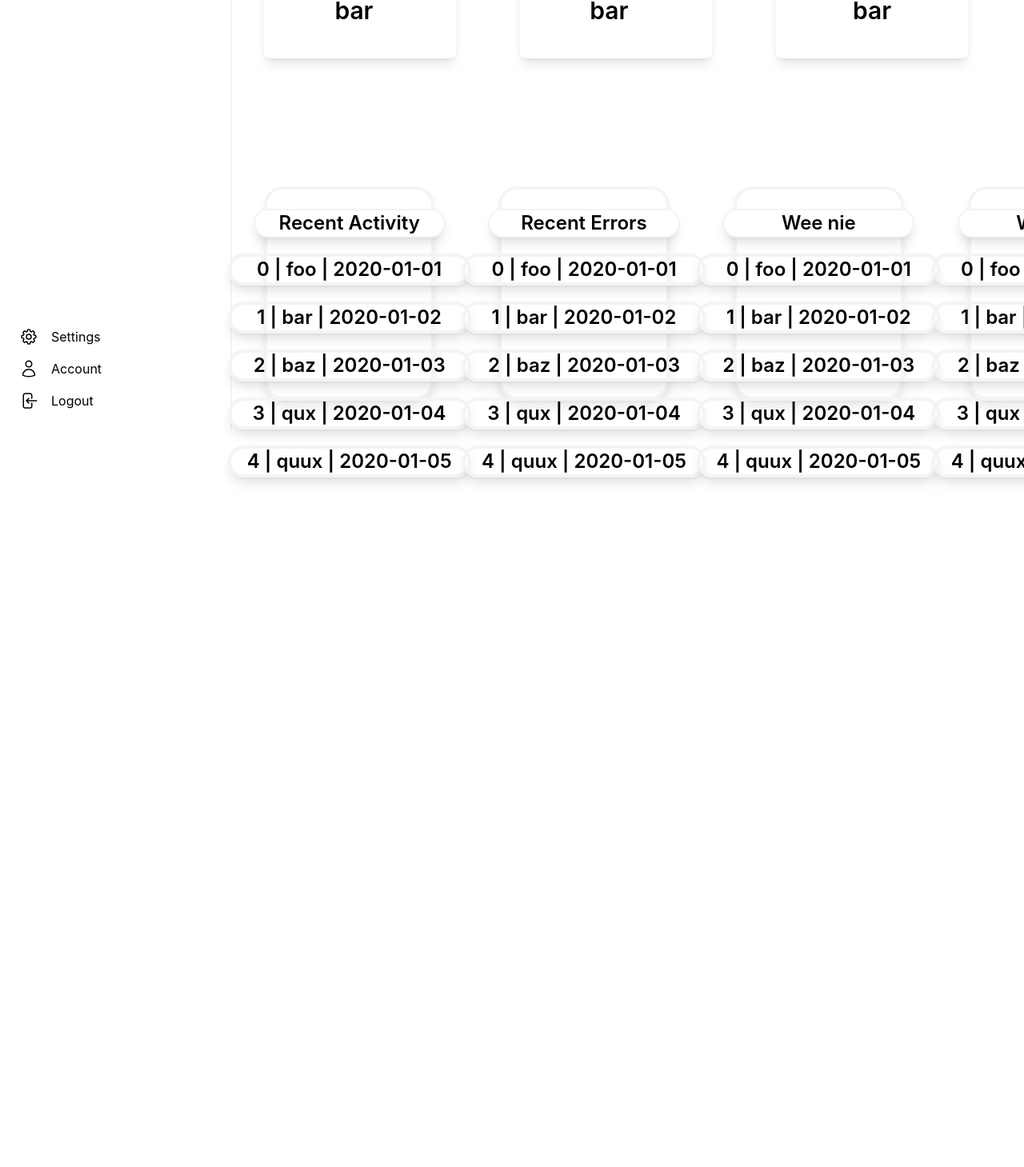
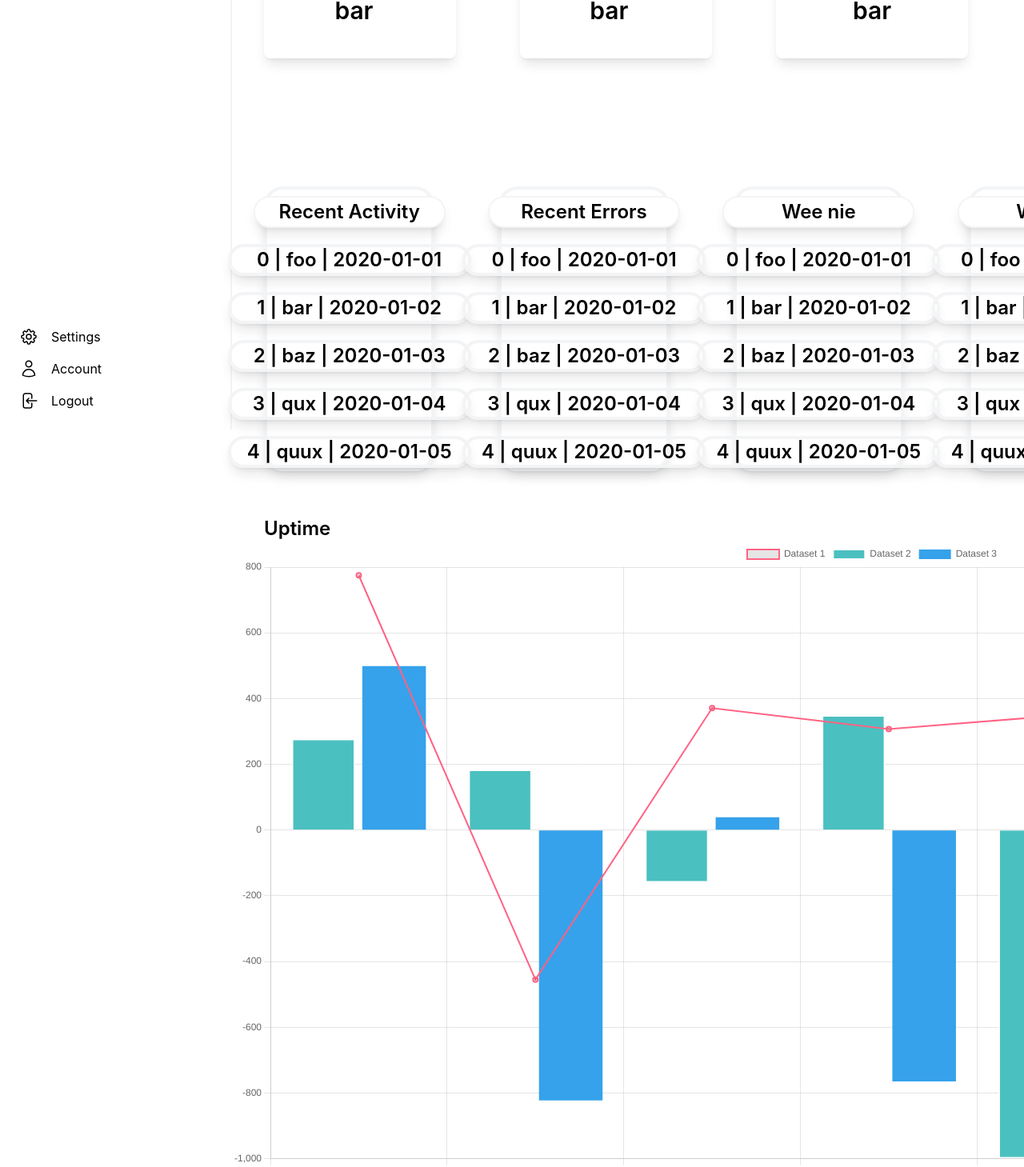
Before and after one commit to The0Danktor/Project-C, a React (Create React App) app in the folder ClientApp/: page /admin in a window 1280 px wide. Shown: the part 263-1722 px from the top of the page at 80% size. Before the commit the page ends 1136 px from the top, so only its background shows below. Built offline with nearby package versions, Linux system fonts and the light colour scheme; no server answers.

Commit message:
Chart + faker voor data
Template chart toegevoegd voor beter overzicht admin

```diff
--- a/ClientApp/package.json
+++ b/ClientApp/package.json
@@ -12,10 +12,12 @@
     "@types/node": "^17.0.45",
     "@types/react": "^18.0.21",
     "@types/react-dom": "^18.0.6",
+    "chart.js": "^3.9.1",
     "i18next": "^21.10.0",
     "i18next-browser-languagedetector": "^6.1.8",
     "i18next-http-backend": "^1.4.4",
     "react": "^18.2.0",
+    "react-chartjs-2": "^4.3.1",
     "react-dom": "^18.2.0",
     "react-i18next": "^11.18.6",
     "react-redux": "^8.0.4",
@@ -49,6 +51,7 @@
     ]
   },
   "devDependencies": {
+    "@faker-js/faker": "^7.6.0",
     "autoprefixer": "^10.4.12",
     "postcss": "^8.4.17",
     "tailwindcss": "^3.1.8"
--- a/ClientApp/src/components/Shared/AdminLayout.tsx
+++ b/ClientApp/src/components/Shared/AdminLayout.tsx
@@ -2,7 +2,63 @@ import React from "react";
 import { Outlet } from "react-router-dom";
 import { NavSide } from "./NavSide";
 import { Header } from "./Header";
-import {Link} from "react-router-dom";
+import { Link } from "react-router-dom";
+import {
+  Chart as ChartJS,
+  LinearScale,
+  CategoryScale,
+  BarElement,
+  PointElement,
+  LineElement,
+  Legend,
+  Tooltip,
+  LineController,
+  BarController,
+} from 'chart.js';
+import { Chart } from 'react-chartjs-2';
+import {faker} from '@faker-js/faker';
+
+ChartJS.register(
+  LinearScale,
+  CategoryScale,
+  BarElement,
+  PointElement,
+  LineElement,
+  Legend,
+  Tooltip,
+  LineController,
+  BarController
+);
+
+const labels = ['January', 'February', 'March', 'April', 'May', 'June', 'July'];
+
+export const data = {
+  labels,
+  datasets: [
+    {
+      type: 'line' as const,
+      label: 'Dataset 1',
+      borderColor: 'rgb(255, 99, 132)',
+      borderWidth: 2,
+      fill: false,
+      data: labels.map(() => faker.datatype.number({ min: -1000, max: 1000 })),
+    },
+    {
+      type: 'bar' as const,
+      label: 'Dataset 2',
+      backgroundColor: 'rgb(75, 192, 192)',
+      data: labels.map(() => faker.datatype.number({ min: -1000, max: 1000 })),
+      borderColor: 'white',
+      borderWidth: 2,
+    },
+    {
+      type: 'bar' as const,
+      label: 'Dataset 3',
+      backgroundColor: 'rgb(53, 162, 235)',
+      data: labels.map(() => faker.datatype.number({ min: -1000, max: 1000 })),
+    },
+  ],
+};
 
 export function Layout() {
   const state = {
@@ -31,7 +87,7 @@ export function Layout() {
         id: 4,
         name: "quux",
         date: "2020-01-05",
-      }
+      },
     ],
   };
   function renderMenuItems() {
@@ -93,9 +149,9 @@ export function Layout() {
             </Link>
           </div>
         </div>
-        <div className="flex w-screen h-screen font-semibold text-black dark:text-gray-400 transition duration-300">
+        <div className="flex w-screen font-semibold text-black dark:text-gray-400 transition duration-300">
           <div className="flex flex-col items-center mt-40 mx-10 w-1/6 h-1/3 border-4 border-gray-100 dark:border-gray-800 dark:shadow-gray-800 shadow-lg rounded-3xl">
-            <div className="flex flex-col justify-center items-center w-60 text-2xl mt-6 h-10 font-semibold bg-white text-black dark:hover:text-white dark:text-gray-400 border-2 border-gray-100 dark:border-gray-800 dark:bg-gray-900 hover:bg-slate-100 dark:hover:bg-gray-800 dark:shadow-gray-600 shadow-lg rounded-full transition duration-300">
+            <div className="flex flex-col justify-center items-center w-60 text-2xl mt-2 h-10 font-semibold bg-white text-black dark:hover:text-white dark:text-gray-400 border-2 border-gray-100 dark:border-gray-800 dark:bg-gray-900 hover:bg-slate-100 dark:hover:bg-gray-800 dark:shadow-gray-600 shadow-lg rounded-full transition duration-300">
               <p>Recent Activity</p>
             </div>
             <div className="flex flex-col justify-center font-semibold text-2xl ">
@@ -103,7 +159,7 @@ export function Layout() {
             </div>
           </div>
           <div className="flex flex-col items-center mt-40 mx-10 w-1/6 h-1/3 border-4 border-gray-100 dark:border-gray-800 dark:shadow-gray-800 shadow-lg rounded-3xl">
-            <div className="flex flex-col justify-center items-center w-60 text-2xl mt-6 h-10 font-semibold bg-white text-black dark:hover:text-white dark:text-gray-400 border-2 border-gray-100 dark:border-gray-800 dark:bg-gray-900 hover:bg-slate-100 dark:hover:bg-gray-800 dark:shadow-gray-600 shadow-lg rounded-full transition duration-300">
+            <div className="flex flex-col justify-center items-center w-60 text-2xl mt-2 h-10 font-semibold bg-white text-black dark:hover:text-white dark:text-gray-400 border-2 border-gray-100 dark:border-gray-800 dark:bg-gray-900 hover:bg-slate-100 dark:hover:bg-gray-800 dark:shadow-gray-600 shadow-lg rounded-full transition duration-300">
               <p>Recent Errors</p>
             </div>
             <div className="flex flex-col justify-center font-semibold text-2xl ">
@@ -111,7 +167,7 @@ export function Layout() {
             </div>
           </div>
           <div className="flex flex-col items-center mt-40 mx-10 w-1/6 h-1/3 border-4 border-gray-100 dark:border-gray-800 dark:shadow-gray-800 shadow-lg rounded-3xl">
-            <div className="flex flex-col justify-center items-center w-60 text-2xl mt-6 h-10 font-semibold bg-white text-black dark:hover:text-white dark:text-gray-400 border-2 border-gray-100 dark:border-gray-800 dark:bg-gray-900 hover:bg-slate-100 dark:hover:bg-gray-800 dark:shadow-gray-600 shadow-lg rounded-full transition duration-300">
+            <div className="flex flex-col justify-center items-center w-60 text-2xl mt-2 h-10 font-semibold bg-white text-black dark:hover:text-white dark:text-gray-400 border-2 border-gray-100 dark:border-gray-800 dark:bg-gray-900 hover:bg-slate-100 dark:hover:bg-gray-800 dark:shadow-gray-600 shadow-lg rounded-full transition duration-300">
               <p>Wee nie</p>
             </div>
             <div className="flex flex-col justify-center font-semibold text-2xl ">
@@ -119,18 +175,16 @@ export function Layout() {
             </div>
           </div>
           <div className="flex flex-col items-center mt-40 mx-10 w-1/6 h-1/3 border-4 border-gray-100 dark:border-gray-800 dark:shadow-gray-800 shadow-lg rounded-3xl">
-            <div className="flex flex-col justify-center items-center w-60 text-2xl mt-6 h-10 font-semibold bg-white text-black dark:hover:text-white dark:text-gray-400 border-2 border-gray-100 dark:border-gray-800 dark:bg-gray-900 hover:bg-slate-100 dark:hover:bg-gray-800 dark:shadow-gray-600 shadow-lg rounded-full transition duration-300">
+            <div className="flex flex-col justify-center items-center w-60 text-2xl mt-2 h-10 font-semibold bg-white text-black dark:hover:text-white dark:text-gray-400 border-2 border-gray-100 dark:border-gray-800 dark:bg-gray-900 hover:bg-slate-100 dark:hover:bg-gray-800 dark:shadow-gray-600 shadow-lg rounded-full transition duration-300">
               <p>Wee nie</p>
             </div>
             <div className="flex flex-col justify-center font-semibold text-2xl ">
               {renderMenuItems()}
             </div>
           </div>
-          <div className="flex flex-row justify-center">
-          hoi
         </div>
-        </div>
-
+        <div className="flex flex-row w-screen mt-14 mx-10 items-start font-semibold text-2xl">Uptime</div>
+        <div><Chart type="bar" data={data}/></div>
       </div>
     </div>
   );
```
Also changed, not shown: 1 other file (tests, documents, lock files or other folders). Lines whose indentation alone changed are shown as unchanged.
